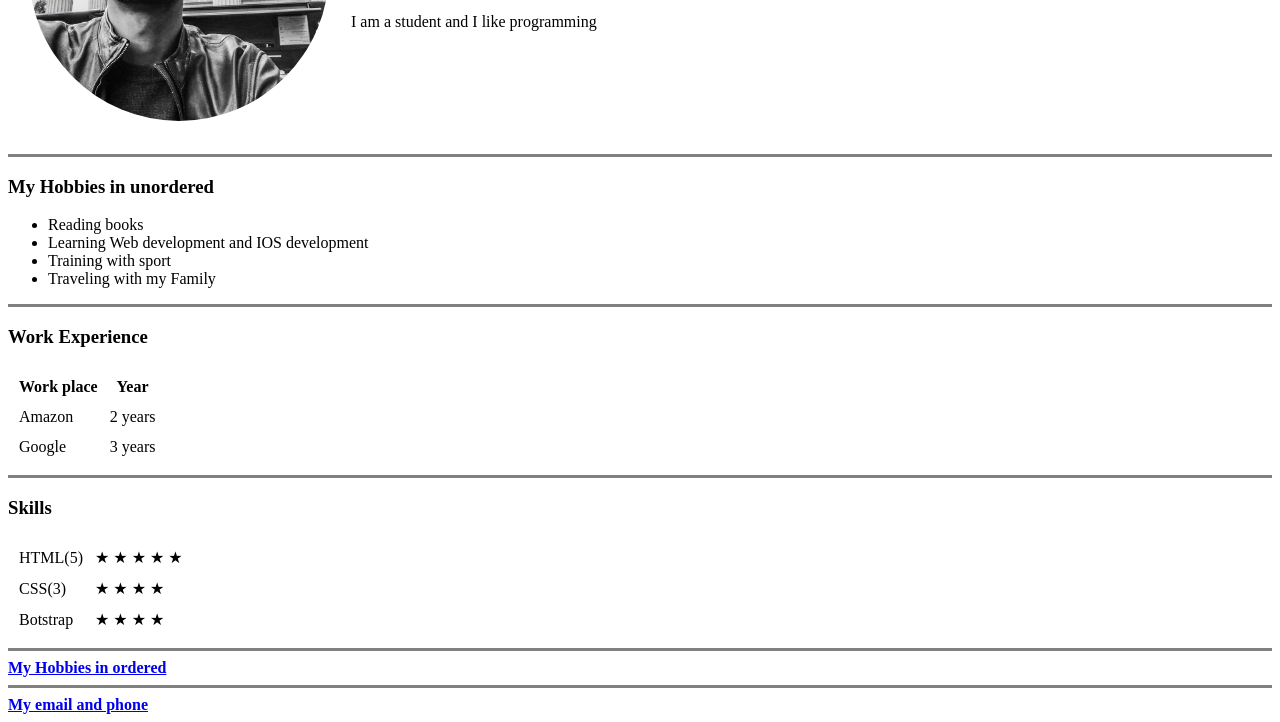
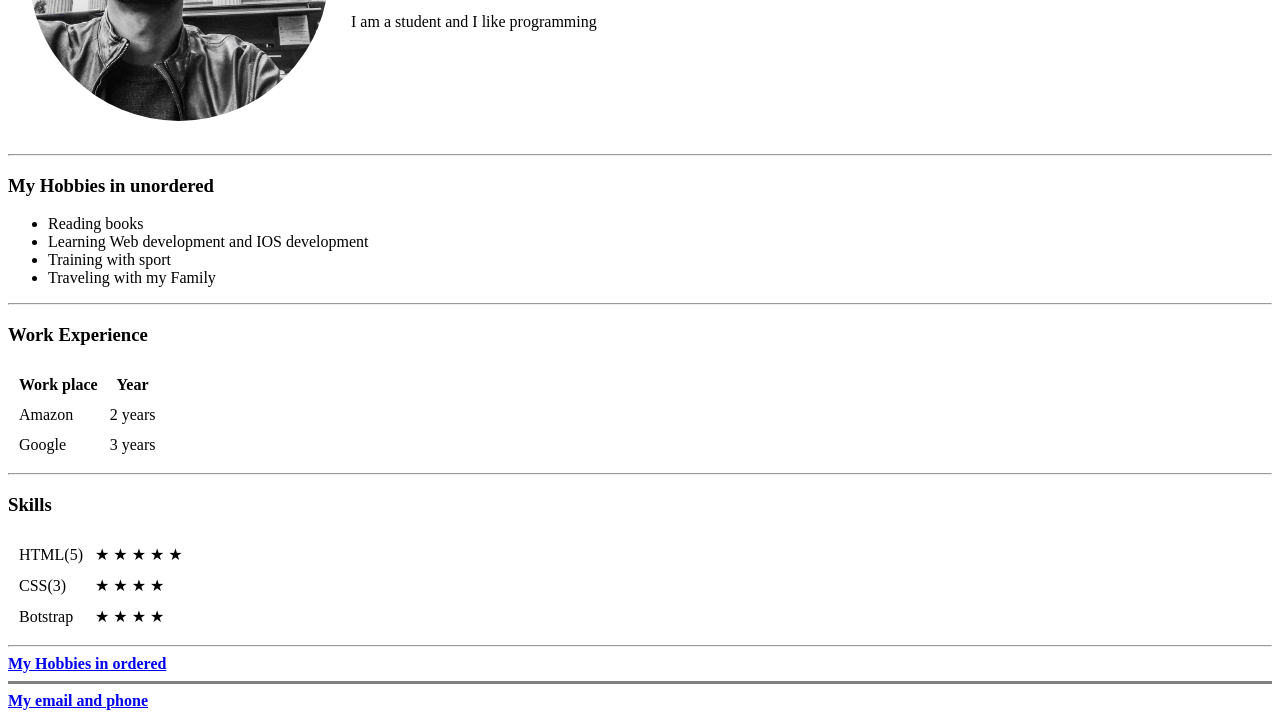
Before and after one commit to akbarmirzo/cv, a plain HTML site: page index.html in a window 1280 px wide. Shown: the part 208-930 px from the top of the page. Drawn offline with Linux system fonts and the light colour scheme.

Commit message:
Update index.html

```diff
--- a/index.html
+++ b/index.html
@@ -18,7 +18,7 @@
           <p>I am a student and I like programming</p></td>
       </tr>
     </table>
-    <hr size="3" noshade="0">
+    <hr>
     <h3>My Hobbies in unordered</h3>
     <ul>
         <li>Reading books</li>
@@ -26,7 +26,7 @@
         <li>Training with sport</li>
         <li>Traveling with my Family</li>
     </ul>
-    <hr size="3" noshade="0">
+    <hr>
     <h3>Work Experience</h3>
     <table cellspacing='10'>
       <thead>
@@ -46,7 +46,7 @@
         </tr>
       </tbody>
     </table>
-    <hr size="3" noshade="0">
+    <hr>
     <h3>Skills</h3>
     <table cellspacing='10'>
           <tr>
@@ -71,7 +71,7 @@
             </td>
           </tr>
         </table>
-    <hr size="3" noshade="0">
+    <hr>
       <strong><a href="hobbies.html">My Hobbies in ordered</a></strong>
     <hr size="3" noshade="0">
       <strong><a href="contact.html">My email and phone</a></strong>
```
